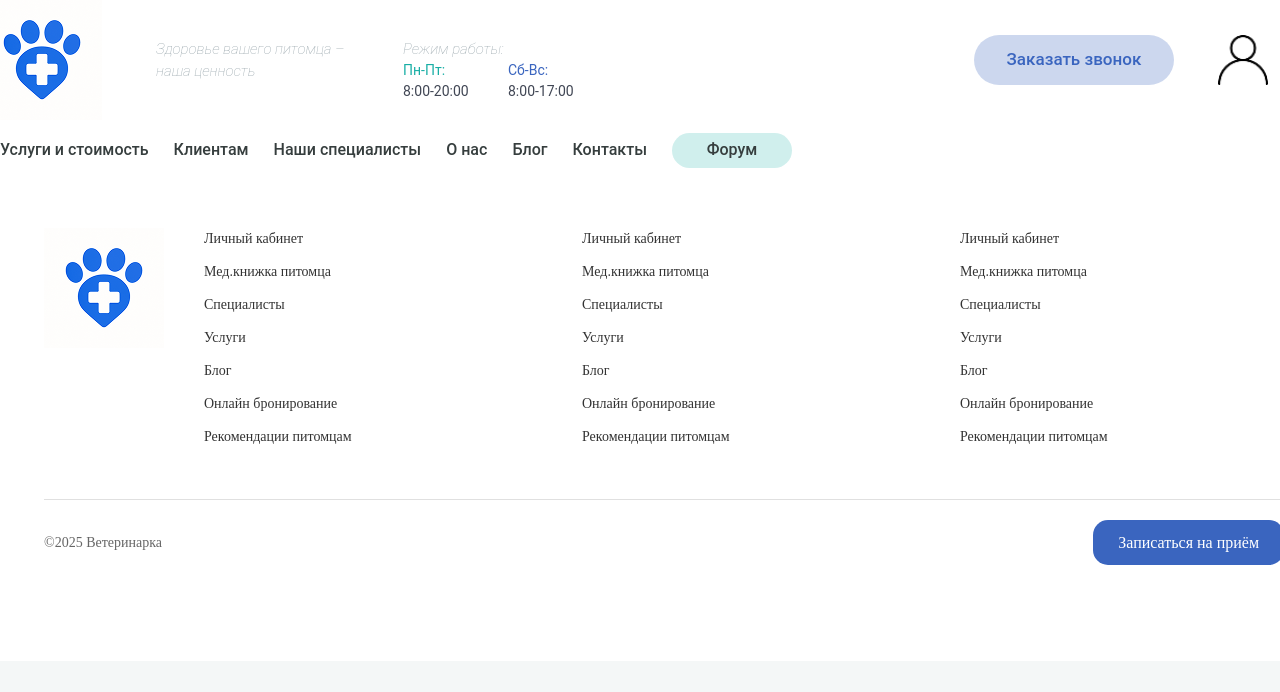
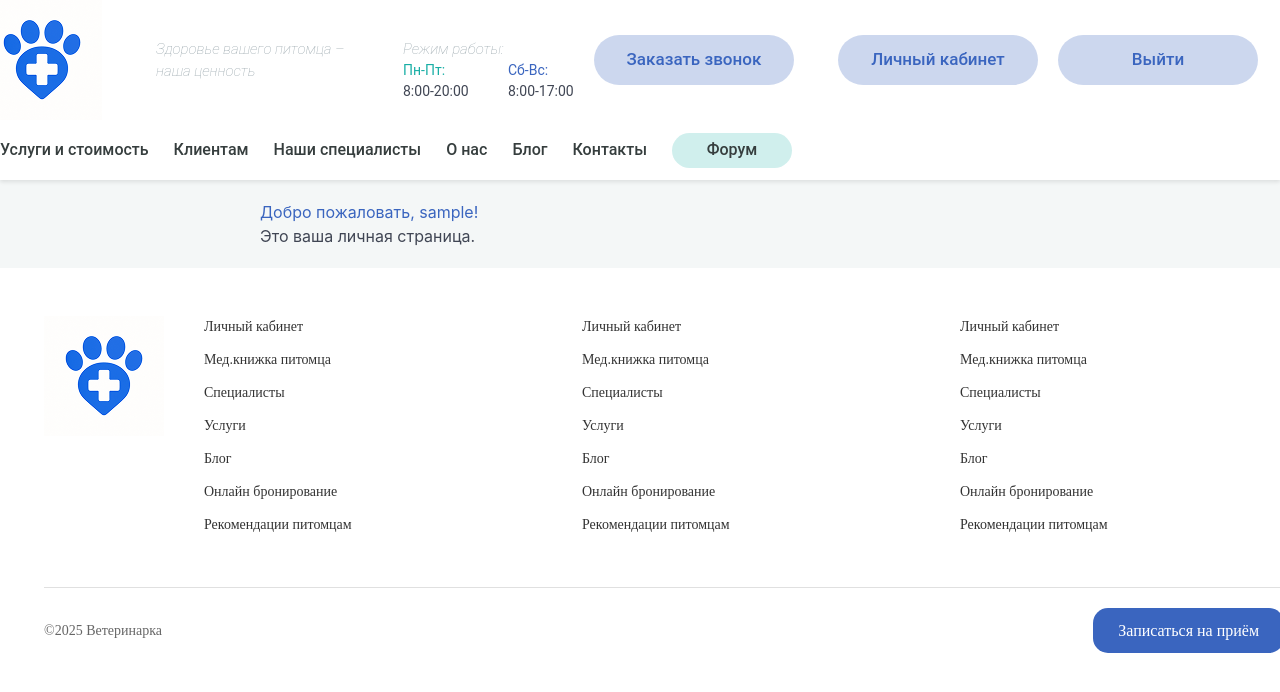
Before and after one commit to d1kis555/razrab-serv-prog, a React (Create React App) app in the folder vetklin/: page /user in a window 1280 px wide. Shown: the top 692 px of the page. Built offline with nearby package versions, Linux system fonts and the light colour scheme; sample sign-in values are in the browser's storage.

Commit message:
Add UserPage

```diff
--- a/vetklin/src/App.js
+++ b/vetklin/src/App.js
@@ -1,5 +1,5 @@
-import React from 'react';
-import { BrowserRouter as Router, Routes, Route } from 'react-router-dom';
+import React, { useState, useEffect } from 'react';
+import { BrowserRouter as Router, Routes, Route, Navigate } from 'react-router-dom';
 import Header from './components/header';
 import HomePage from './pages/HomePage';
 import OnlineConsultationPage from './pages/OnlineConsultationPage';
@@ -10,22 +10,50 @@ import SpecialistPage from './pages/SpecialistPage';
 import LoginPage from './pages/LoginPage';
 import './App.css';
 import Footer from './components/footer';
+import UserPage from './pages/UserPage';
 
 const App = () => {
+  const [isAuthenticated, setIsAuthenticated] = useState(false);
+
+  // Проверяем аутентификацию при загрузке приложения
+  useEffect(() => {
+    const token = localStorage.getItem('token');
+    setIsAuthenticated(!!token);
+  }, []);
+
   return (
     <Router>
       <div className="app">
-        <Header />
+        <Header isAuthenticated={isAuthenticated} setIsAuthenticated={setIsAuthenticated} />
 
         <main className="main-content">
           <Routes>
-            <Route path="/" element={<HomePage />} />
+            <Route path="/" element={<HomePage isAuthenticated={isAuthenticated} />} />
             <Route path="/online-consultation" element={<OnlineConsultationPage />} />
             <Route path="/routine-checkup" element={<RoutineCheckupPage />} />
             <Route path="/procedure-preparation" element={<ProcedurePreparationPage />} />
             <Route path="/vaccination" element={<VaccinationPage />} />
             <Route path="/specialist/:id" element={<SpecialistPage />} />
-            <Route path="/login" element={<LoginPage />} />
+            <Route
+              path="/login"
+              element={
+                isAuthenticated ? (
+                  <Navigate to="/user" replace />
+                ) : (
+                  <LoginPage setIsAuthenticated={setIsAuthenticated} />
+                )
+              }
+            />
+            <Route
+              path="/user"
+              element={
+                isAuthenticated ? (
+                  <UserPage setIsAuthenticated={setIsAuthenticated} />
+                ) : (
+                  <Navigate to="/login" replace />
+                )
+              }
+            />
           </Routes>
         </main>
         <Footer />
--- a/vetklin/src/components/header.jsx
+++ b/vetklin/src/components/header.jsx
@@ -4,10 +4,24 @@ import logo from '../assets/image/logo.png';
 import loginIcon from '../assets/image/login-icon.png';
 import '../styles/header.css';
 
-const Header = () => {
+const Header = ({ isAuthenticated, setIsAuthenticated }) => {
   const navigate = useNavigate();
 
   const handleLogoClick = () => {
+    navigate('/');
+  };
+
+  const handleAuthClick = () => {
+    if (isAuthenticated) {
+      navigate('/user'); // Перенаправляем в личный кабинет
+    } else {
+      navigate('/login'); // Перенаправляем на страницу входа
+    }
+  };
+
+  const handleLogout = () => {
+    localStorage.removeItem('token');
+    setIsAuthenticated(false);
     navigate('/');
   };
 
@@ -46,9 +60,30 @@ const Header = () => {
               <button className="button is-light">Заказать звонок</button>
             </div>
             <div className="navbar-item">
-              <a href="/login" className="login-button">
-                <img src={loginIcon} alt="Иконка входа в систему" />
-              </a>
+              {isAuthenticated ? (
+                <div className="auth-buttons">
+                  <button
+                    className="button is-light"
+                    onClick={() => navigate('/user')}
+                    style={{ marginRight: '10px' }}
+                  >
+                    Личный кабинет
+                  </button>
+                  <button
+                    className="button is-light"
+                    onClick={handleLogout}
+                  >
+                    Выйти
+                  </button>
+                </div>
+              ) : (
+                <button
+                  className="login-button"
+                  onClick={handleAuthClick}
+                >
+                  <img src={loginIcon} alt="Иконка входа в систему" />
+                </button>
+              )}
             </div>
           </div>
         </div>
--- a/vetklin/src/pages/LoginPage.jsx
+++ b/vetklin/src/pages/LoginPage.jsx
@@ -109,10 +109,10 @@ const ToggleText = styled.p`
   }
 `;
 
-  const LoginPage = () => {
+const LoginPage = ({ setIsAuthenticated }) => {
   const [mode, setMode] = useState('login');
   const [formData, setFormData] = useState({
-      username: '',  // Changed from email to username
+    username: '',
     password: '',
     confirmPassword: ''
   });
@@ -129,11 +129,11 @@ const ToggleText = styled.p`
     e.preventDefault();
     setLoading(true);
 
-      // Validate required fields
+    // Валидация
     if (!formData.username || !formData.password) {
       setErrors({
         ...errors,
-          general: 'Username and password are required'
+        general: 'Имя пользователя и пароль обязательны'
       });
       setLoading(false);
       return;
@@ -142,9 +142,9 @@ const ToggleText = styled.p`
     if (mode === 'register' && formData.password !== formData.confirmPassword) {
       setErrors({
         ...errors,
-          password: 'Passwords do not match',
-          confirmPassword: 'Passwords do not match',
-          general: 'Passwords do not match'
+        password: 'Пароли не совпадают',
+        confirmPassword: 'Пароли не совпадают',
+        general: 'Пароли не совпадают'
       });
       setLoading(false);
       return;
@@ -152,25 +152,34 @@ const ToggleText = styled.p`
 
     try {
       const endpoint = mode === 'login' ? '/api/login' : '/api/register';
-        const dataToSend = {
-          username: formData.username,  // Using username instead of email
+      const response = await axios.post(`http://localhost:3001${endpoint}`, {
+        username: formData.username,
         password: formData.password
-        };
+      });
 
-        const response = await axios.post(`http://localhost:3001${endpoint}`, dataToSend);
+      // Сохраняем токен и обновляем состояние аутентификации
+      localStorage.setItem('token', response.data.token);
+      localStorage.setItem('username', formData.username);
+      setIsAuthenticated(true);
 
-        if (response.data.token) {
-          localStorage.setItem('token', response.data.token);
-          navigate('/');
-        } else {
-          throw new Error('No token received from server');
+      // Перенаправляем в личный кабинет
+      navigate('/user');
+    } catch (error) {
+      console.error('Ошибка авторизации:', error.response?.data || error.message);
+
+      let serverError = error.response?.data?.error ||
+                        error.response?.data?.message ||
+                        'Произошла ошибка при авторизации';
+
+      if (error.response?.status === 401) {
+        serverError = 'Неверное имя пользователя или пароль';
+      } else if (error.response?.status === 400) {
+        if (error.response.data?.message?.includes('username')) {
+          serverError = 'Пользователь с таким именем не найден';
+        } else if (error.response.data?.message?.includes('password')) {
+          serverError = 'Неверный пароль';
         }
-      } catch (error) {
-        console.error('Auth error:', error.response?.data || error.message);
-
-        const serverError = error.response?.data?.error ||
-                           error.response?.data?.message ||
-                           'Authentication failed';
+      }
 
       setErrors({
         ...errors,
@@ -202,7 +211,7 @@ const ToggleText = styled.p`
   return (
     <AuthContainer>
       <AuthWindow>
-          <Title>{mode === 'login' ? 'Login' : 'Register'}</Title>
+        <Title>{mode === 'login' ? 'Вход в личный кабинет' : 'Регистрация'}</Title>
 
         {errors.general && <ErrorText style={{ marginBottom: '20px' }}>{errors.general}</ErrorText>}
 
@@ -210,7 +219,7 @@ const ToggleText = styled.p`
           <InputField
             type="text"
             name="username"
-              placeholder="Username"
+            placeholder="Имя пользователя"
             value={formData.username}
             onChange={handleInputChange}
             required
@@ -221,7 +230,7 @@ const ToggleText = styled.p`
           <InputField
             type="password"
             name="password"
-              placeholder="Password"
+            placeholder="Пароль"
             value={formData.password}
             onChange={handleInputChange}
             required
@@ -234,7 +243,7 @@ const ToggleText = styled.p`
               <InputField
                 type="password"
                 name="confirmPassword"
-                  placeholder="Confirm Password"
+                placeholder="Подтвердите пароль"
                 value={formData.confirmPassword}
                 onChange={handleInputChange}
                 required
@@ -246,20 +255,20 @@ const ToggleText = styled.p`
 
           <ButtonGroup>
             <PrimaryButton type="submit" disabled={loading}>
-                {loading ? 'Loading...' : mode === 'login' ? 'Login' : 'Register'}
+              {loading ? 'Загрузка...' : mode === 'login' ? 'Войти' : 'Зарегистрироваться'}
             </PrimaryButton>
             <SecondaryButton
               type="button"
               onClick={toggleMode}
               disabled={loading}
             >
-                {mode === 'login' ? 'Register' : 'Login'}
+              {mode === 'login' ? 'Регистрация' : 'Войти'}
             </SecondaryButton>
           </ButtonGroup>
         </form>
 
         <ToggleText onClick={toggleMode}>
-            {mode === 'login' ? 'Need an account? Register' : 'Already have an account? Login'}
+          {mode === 'login' ? 'Нет аккаунта? Пройдите регистрацию' : 'Уже есть аккаунт? Войдите'}
         </ToggleText>
       </AuthWindow>
     </AuthContainer>
--- /dev/null
+++ b/vetklin/src/pages/UserPage.jsx
@@ -0,0 +1,33 @@
+import React, { useEffect } from 'react';
+import { useNavigate } from 'react-router-dom';
+import styled from 'styled-components';
+const UserContainer = styled.div`
+  padding: 20px;
+  max-width: 800px;
+  margin: 0 auto;
+`;
+
+const WelcomeMessage = styled.h1`
+  color: #3A65BF;
+`;
+
+function UserPage() {
+  const navigate = useNavigate();
+  const username = localStorage.getItem('username');
+
+  useEffect(() => {
+    // Если пользователь не авторизован, перенаправляем на страницу входа
+    if (!localStorage.getItem('token')) {
+      navigate('/');
+    }
+  }, [navigate]);
+
+  return (
+    <UserContainer>
+      <WelcomeMessage>Добро пожаловать, {username}!</WelcomeMessage>
+      <p>Это ваша личная страница.</p>
+    </UserContainer>
+  );
+}
+
+export default UserPage;
```
Lines whose indentation alone changed are shown as unchanged.
